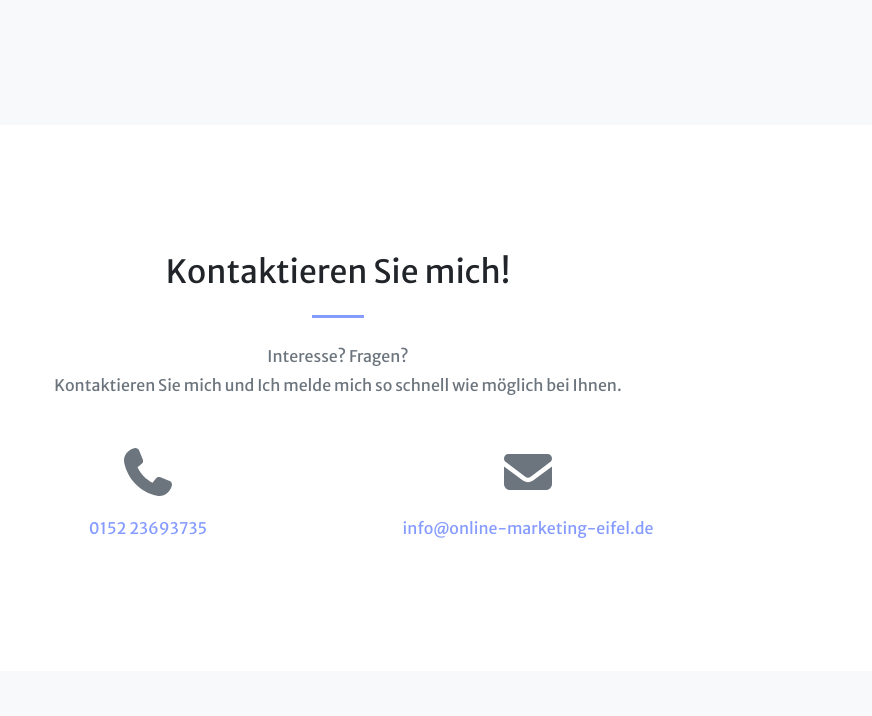
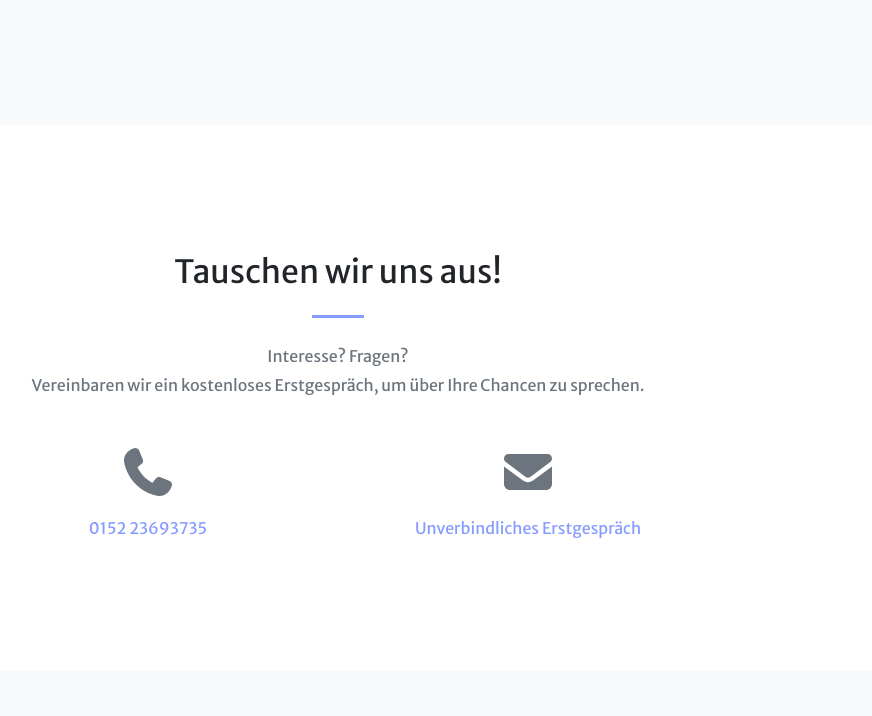
Before and after one commit to rob-cr/support-locals, a website: page dist/index.html in a window 1280 px wide. Shown: the part 4252-4968 px from the top of the page, without its empty margins (302-1174 px from the left). Drawn offline with Linux system fonts and the light colour scheme.

Commit message:
Add links to landing page

```diff
--- a/dist/index.html
+++ b/dist/index.html
@@ -191,7 +191,8 @@
                             <br />
                             Für mehr zufriedene Kunden und weniger Arbeit für Sie.
                         </p>
-                        <a class="btn btn-primary btn-xl js-scroll-trigger" href="#contact">Kontakt</a>
+                        <a class="btn btn-primary btn-xl js-scroll-trigger" href="https://start.online-marketing-eifel.de/erstberatung
+                            ">Kostenlose Erstberatung</a>
                     </div>
                 </div>
             </div>
@@ -269,12 +270,12 @@
             <div class="container">
                 <div class="row justify-content-center">
                     <div class="col-lg-8 text-center">
-                        <h2 class="mt-0">Kontaktieren Sie mich!</h2>
+                        <h2 class="mt-0">Tauschen wir uns aus!</h2>
                         <hr class="divider my-4" />
                         <p class="text-muted mb-5">
                             Interesse? Fragen?
                             <br />
-                            Kontaktieren Sie mich und Ich melde mich so schnell wie möglich bei Ihnen.
+                            Vereinbaren wir ein kostenloses Erstgespräch, um über Ihre Chancen zu sprechen.
                         </p>
                     </div>
                 </div>
@@ -286,7 +287,10 @@
                     <div class="col-lg-4 mr-auto text-center">
                         <i class="fas fa-envelope fa-3x mb-3 text-muted"></i>
                         <!-- Make sure to change the email address in BOTH the anchor text and the link target below!-->
+                        <!--
                         <a class="d-block" href="mailto:info@online-marketing-eifel.de">info@online-marketing-eifel.de</a>
+                        -->
+                        <a class="d-block" href="https://start.online-marketing-eifel.de/erstberatung">Unverbindliches Erstgespräch</a>
                     </div>
                 </div>
             </div>
```
